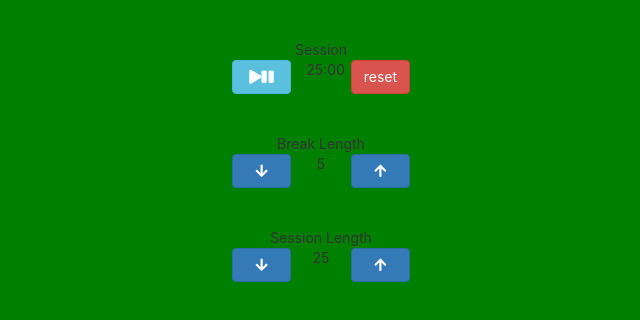
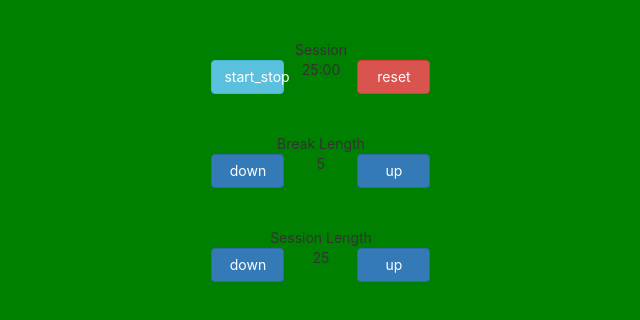
Before and after one commit to chrisarap/react, a React (Create React App) app: page / in a window 1280 px wide. Shown: the top 320 px of the page, without its empty margins (319-959 px from the left). Built offline with nearby package versions, Linux system fonts and the light colour scheme.

Commit message:
third fcc react project done

```diff
--- a/src/components/Clock.js
+++ b/src/components/Clock.js
@@ -1,23 +1,4 @@
 import React from 'react';
-
-const accurateInterval = function (fn, time) {
-  var cancel, nextAt, timeout, wrapper;
-
-  nextAt = new Date().getTime() + time;
-  timeout = null;
-
-  wrapper = () => {
-    nextAt += time;
-    timeout = setTimeout(wrapper, nextAt - new Date().getTime());
-    return fn();
-  };
-
-  cancel = () => clearTimeout(timeout);
-
-  timeout = setTimeout(wrapper, nextAt - new Date().getTime());
-
-  return {cancel: cancel};
-};
 
 class Clock extends React.Component {
 	constructor(props){
@@ -64,8 +45,8 @@ class Clock extends React.Component {
 		}));
 
 		// stop the time
-		if (this.state.method) {
-		    this.state.method.cancel();
+		if (this.state.method !== '') {
+			clearTimeout(this.state.method);
 		}
 
 		this.myAudio.pause();
@@ -105,7 +86,7 @@ class Clock extends React.Component {
 		if (!this.state.pause) {
 			this.setState({
 				pause: true,
-				method: accurateInterval(() => {
+				method: setInterval(() => {
 					this.takeAway();
 					this.checkThisOut();
 				}, 1000)
@@ -115,9 +96,9 @@ class Clock extends React.Component {
 				pause: false
 			});
 			// stop the time
-			if (this.state.method) {
-		        this.state.method.cancel();
-		    }
+			if (this.state.method !== '') {
+				clearTimeout(this.state.method);
+			}
 		}
 	}
 
@@ -157,8 +138,7 @@ class Clock extends React.Component {
 				<div class='row'>
 					<div id='timer-label'>{this.state.message}</div>
 					<button className="btn btn-info		col-md-4" id='start_stop' 	onClick={this.controlTime}>
-						<i className="fa fa-play fa-x" />
-            			<i className="fa fa-pause fa-x" />
+						start_stop
 					</button>
 					<div className='col-md-4' id='time-left'>{this.setFormat()}</div>
 					<button className="btn btn-danger 	col-md-4" id='reset' 		onClick={this.reset}>reset</button>
@@ -168,22 +148,22 @@ class Clock extends React.Component {
 					<div id='break-label'>Break Length</div>
 
 					<button className="btn btn-primary col-md-4" id='break-decrement' value='less' onClick={this.updateBreak}>
-						<i className="fa fa-arrow-down fa-x" />
+						down
 					</button>
 
 					<div className='col-md-4' id='break-length'>{this.state.breakLength}</div>
 
 					<button className="btn btn-primary col-md-4" id='break-increment' value='plus' onClick={this.updateBreak}>
-						<i className="fa fa-arrow-up fa-x" />
+						up
 					</button>
 
 				</div>
 
 				<div class='row'>
 					<div id='session-label'>Session Length</div>
-					<button className="btn btn-primary col-md-4" id='session-decrement' value='less' onClick={this.updateSession}><i className="fa fa-arrow-down fa-x" /></button>
+					<button className="btn btn-primary col-md-4" id='session-decrement' value='less' onClick={this.updateSession}>down</button>
 					<div className='col-md-4' id='session-length'>{this.state.sessionLength}</div>
-					<button className="btn btn-primary col-md-4" id='session-increment' value='plus' onClick={this.updateSession}><i className="fa fa-arrow-up fa-x" /></button>
+					<button className="btn btn-primary col-md-4" id='session-increment' value='plus' onClick={this.updateSession}>up</button>
 				</div>
 
 				<audio
@@ -197,184 +177,4 @@ class Clock extends React.Component {
 	}
 }
 
-
-
-
-
-
-
-
-
-
-/*
-class Clock extends React.Component {
-	constructor(props){
-		super(props);
-		this.state = {
-			normalTime: 1500,
-			method: null,
-			start: false,
-			breakLength: 5,
-			sessionLength: 25,
-			timeLabel: "session",
-			message: 'Session'
-		};
-		this.start = this.start.bind(this);
-		this.takeAway = this.takeAway.bind(this);
-		this.reset = this.reset.bind(this);
-		this.breakIncrement = this.breakIncrement.bind(this);
-		this.sessionIncrement = this.sessionIncrement.bind(this);
-		this.playSound = this.playSound.bind(this);
-		this.control = this.control.bind(this);
-		this.setFormat = this.setFormat.bind(this);
-	}
-
-	start(){
-		if (!this.state.start) {
-			this.setState({
-				method: setInterval(() => {
-					this.takeAway();
-					this.control();
-				}, 1000),
-				start: !this.state.start
-			});
-		} else {
-			clearInterval(this.state.method);
-			this.setState({
-				start: !this.state.start
-			});
-		}
-	}
-
-	takeAway(){
-		console.log('hey|')
-		this.setState({
-			normalTime: this.state.normalTime - 1 // one second less
-		});
-	}
-
-	setFormat(){
-		let minutes = Math.floor(this.state.normalTime/60);
-		let seconds = this.state.normalTime - minutes * 60;
-		seconds = seconds < 10 ? '0' + seconds : seconds;
-		minutes = minutes < 10 ? '0' + minutes : minutes;
-
-		return minutes + ':' + seconds;
-	}
-
-	control(){
-		this.playSound(this.state.normalTime);
-
-		 if(this.state.normalTime < 0){
-			if (this.state.timeLabel == "session") {
-				this.setState({
-					normalTime: this.state.sessionLength * 60, // by 60 to convert minutes to seconds
-					timeLabel: "break",
-					message: "session start"
-				});
-			} else {
-				this.setState({
-					normalTime: this.state.breakLength * 60, // by 60 to convert minutes to seconds
-					timeLabel: "session",
-					message: "break start"
-				});
-			}
-		}
-	}
-
-	reset(){
-		const myA = document.getElementById('beep');
-		clearInterval(this.state.method);
-
-		this.setState({
-			normalTime: 1500,
-			method: null,
-			breakLength: 5,
-			sessionLength: 25,
-			start: clearInterval(this.state.start)
-		});
-
-		this.myAudio.pause();
-   		this.myAudio.currentTime = 0;
-	}
-
-
-	breakIncrement(e){
-
-		this.setState(state=>{
-			if (e.target.value=='up' && state.breakLength < 60) {
-				return {
-					breakLength: state.breakLength + 1
-				}
-			} else if ( e.target.value=='down' && state.breakLength > 1){
-				return {
-					breakLength: state.breakLength - 1
-				}
-			}
-		});
-	}
-
-	sessionIncrement(e){
-		this.setState(state=>{
-			if (e.target.value=='up' && state.sessionLength < 60) {
-				return {
-					sessionLength: state.sessionLength + 1,
-					normalTime:  state.normalTime + 60
-				}
-			} else if (e.target.value=='down' && state.sessionLength > 1){
-				return {
-					sessionLength: state.sessionLength - 1,
-					normalTime:  state.normalTime - 60
-				}
-			}
-		});
-	}
-
-	playSound(time){
-		console.log('timer...')
-		if (time === 0) {
-			console.log('play my music ' + time)
-	      this.myAudio.play();
-	    }
-	}
-
-
-
-	render(){
-		return (
-			<div>
-				<div id='timer-label'>{this.state.message}</div>
-				<div id='timer-left'>{this.setFormat()}</div>
-
-				<button  id='start_stop' onClick={this.start}>Start_pause</button>
-				<button id='reset' onClick={this.reset}>Reset</button>
-
-				<div id='break-label'>Break Length</div>
-				<div className="menu">
-					<button id='break-increment' onClick={this.breakIncrement} value="up">up</button>
-					<div id='break-length'>{this.state.breakLength}</div>
-					<button id='break-decrement' onClick={this.breakIncrement} value="down">down</button>
-				</div>
-
-				<div id='session-label'>Session Length</div>
-				<div className="menu">
-					<button id='session-increment' onClick={this.sessionIncrement} value="up">up</button>
-					<div id='session-length'>{this.state.sessionLength }</div>
-					<button id='session-decrement' onClick={this.sessionIncrement} value="down">down</button>
-				</div>
-
-				<audio
-					id='beep'
-					preload="auto"
-					src='https://raw.githubusercontent.com/freeCodeCamp/cdn/master/build/testable-projects-fcc/audio/BeepSound.wav'
-					ref={(audio) => {
-			        	this.myAudio = audio;
-			        }}
-				/>
-
-			</div>
-		);
-	}
-}
-*/
 export default Clock;
```
